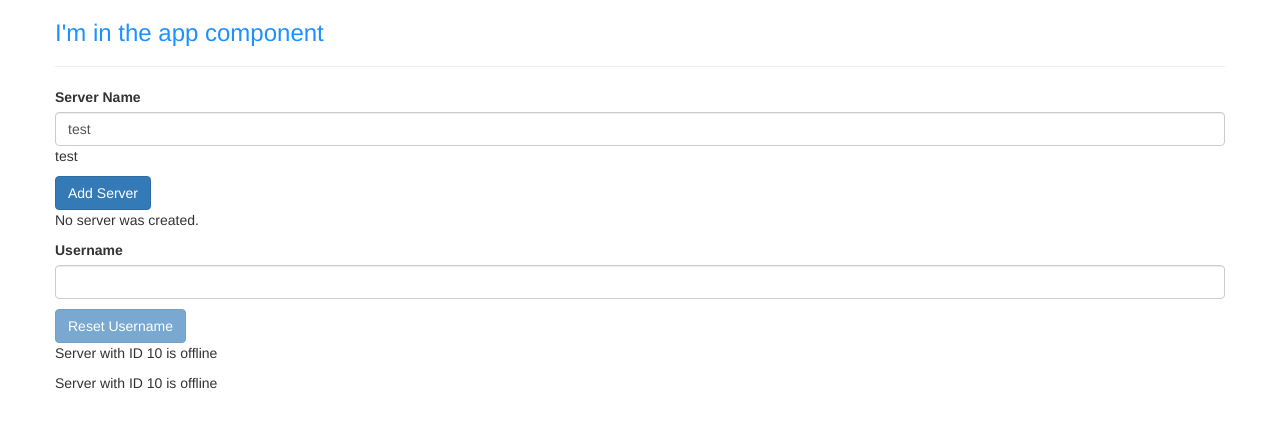
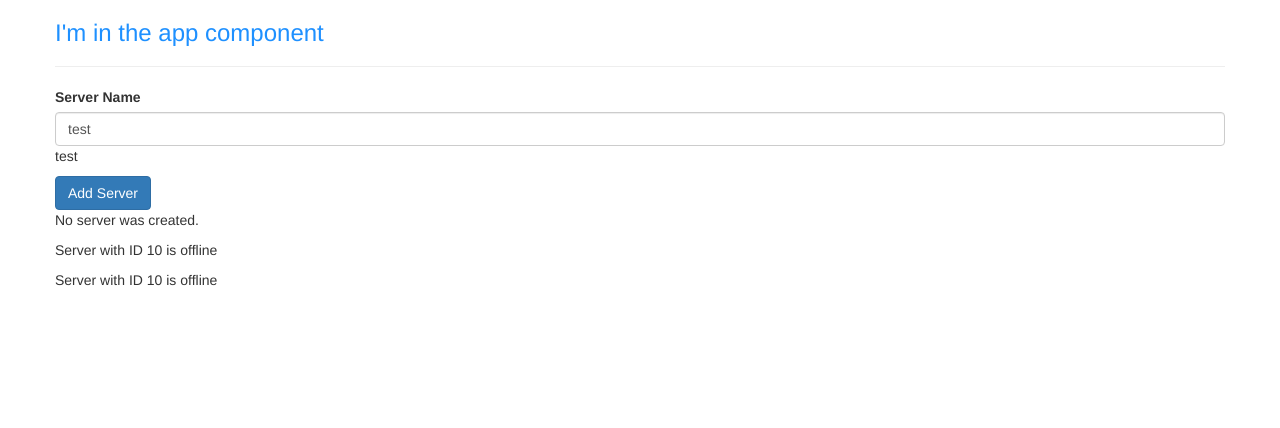
Before and after one commit to TheeSweeney/GOATPractice, an Angular app: page / in a window 1280 px wide. Shown: the top 428 px of the page. Built offline with nearby package versions, Linux system fonts and the light colour scheme.

Commit message:
removed work done for data binding test;

```diff
--- a/src/app/servers/servers.component.html
+++ b/src/app/servers/servers.component.html
@@ -11,17 +11,5 @@
   Add Server
 </button>
 <p>{{ serverCreationStatus }}</p>
-<label>Username</label>
-<input
-  type="text"
-  class="form-control"
-  [(ngModel)]="username">
-<p>{{ username }}</p>
-<button
-  class="btn btn-primary"
-  [disabled]="username == '' ? true : false"
-  (click)="onResetUsername()">
-  Reset Username
-</button>
 <app-server></app-server>
 <app-server></app-server>
--- a/src/app/servers/servers.component.ts
+++ b/src/app/servers/servers.component.ts
@@ -10,8 +10,6 @@ export class ServersComponent implements OnInit {
   allowNewServer = false;
   serverCreationStatus = "No server was created.";
   serverName = 'test';
-  username = '';
-  allowUsernameReset = false;
 
   constructor() {
     setTimeout(() => {
@@ -30,8 +28,4 @@ export class ServersComponent implements OnInit {
     this.serverName = (<HTMLInputElement>event.target).value;
   }
 
-  onResetUsername() {
-    this.username = '';
-  }
-
 }
```
